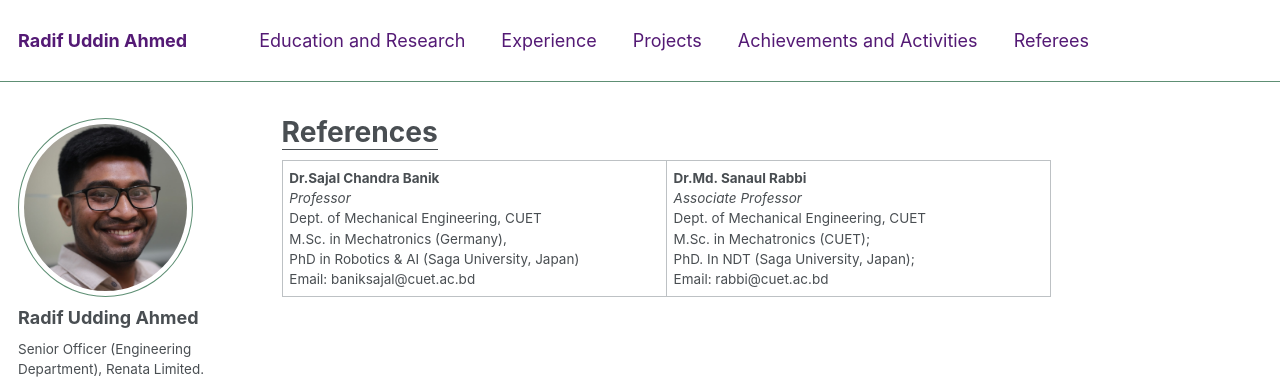
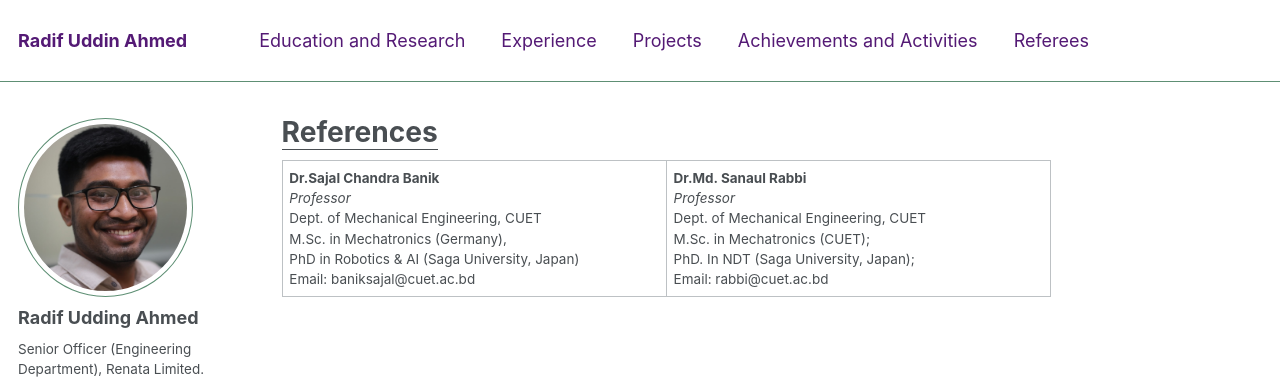
Before and after one commit to Radifuddinahmed/Radifuddinahmed.github.io, a Jekyll site: the page built from _pages/referees.md, in a window 1280 px wide. Shown: the top 382 px of the page. Built offline with Jekyll 4.4.1, drawn with Linux system fonts in a browser that asks for light colours.

Commit message:
Update referees.md

```diff
--- a/_pages/referees.md
+++ b/_pages/referees.md
@@ -26,7 +26,7 @@ redirect_from:
       </td>
       <td>
         <b>Dr.Md. Sanaul Rabbi</b><br>
-        <i>Associate Professor</i><br>
+        <i>Professor</i><br>
         Dept. of Mechanical Engineering, CUET<br>
         M.Sc. in Mechatronics (CUET);<br>
         PhD. In NDT (Saga University, Japan);<br>
```
